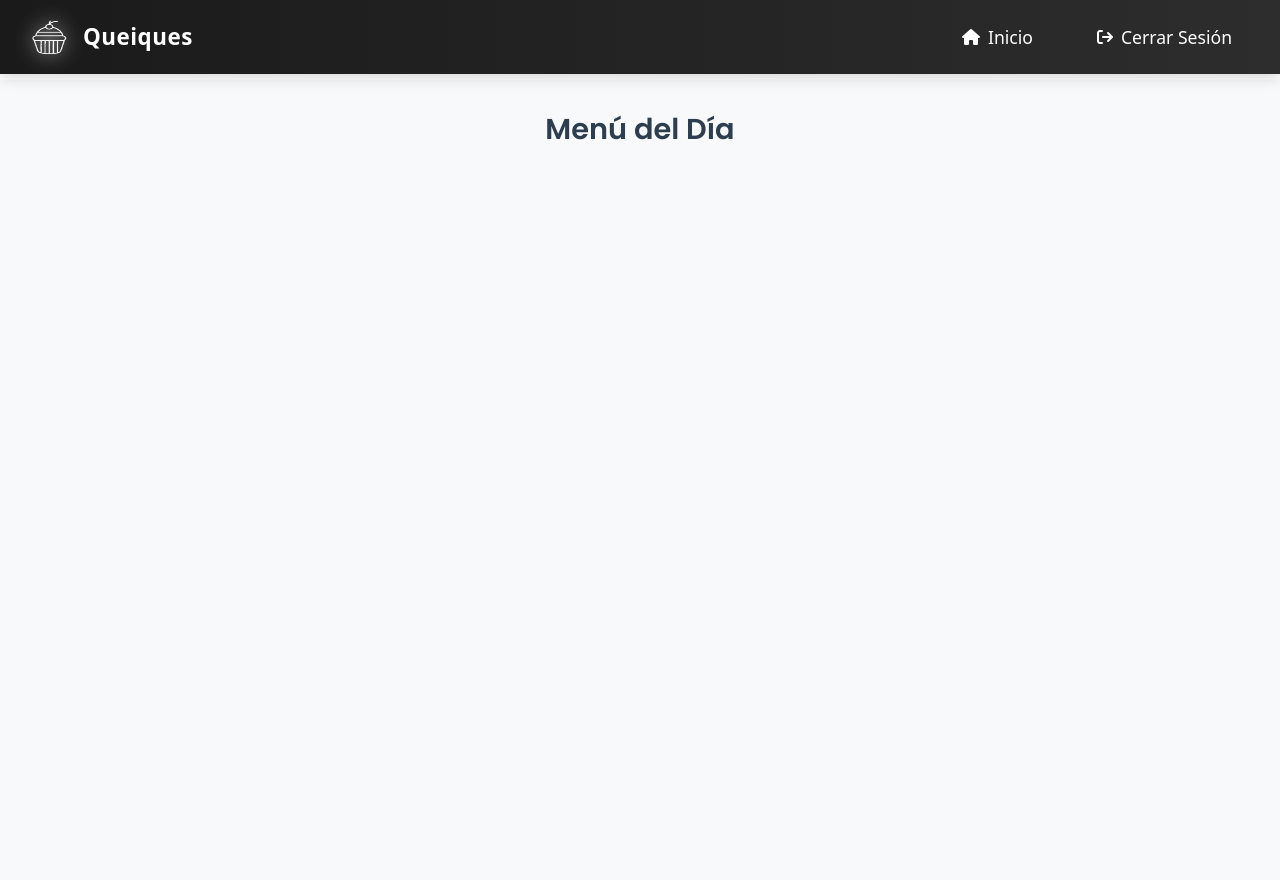
After one commit to InfinityJaaR/App-Restaurant, a Django app: template app/templates/CatalogoYMenu/menudia.html in a window 1280 px wide. The commit adds this page. Run offline with Django 5.2, Linux system fonts and the light colour scheme; the template is opened without the code that fills it, so the values that code supplies are empty; parts of the project's set-up code (start-up, migrations or seed data) failed here and were passed over.

Commit message:
Subida de archivos extras y cambios en documentos

```diff
--- /dev/null
+++ b/app/static/css/menudia.css
@@ -0,0 +1,38 @@
+.page-container {
+    padding: 2rem;
+    min-height: 100vh;
+    background-color: #f8f9fa;
+    font-family: 'Poppins', sans-serif;
+}
+
+.content-wrapper {
+    max-width: 1200px;
+    margin: 0 auto;
+}
+
+.header {
+    display: flex;
+    justify-content: space-between;
+    align-items: center;
+    margin-bottom: 2rem;
+}
+
+.header h1 {
+    color: #2c3e50;
+    font-size: 1.8rem;
+    font-weight: 600;
+}
+
+.titulo {
+    text-align: center;
+    margin-bottom: 1rem;
+    color: #2c3e50;
+    font-size: 1.8rem;
+    font-weight: 600;
+}
+
+.menu-container {
+    display: flex;
+    justify-content: space-between;
+    flex-wrap: wrap;
+}
--- /dev/null
+++ b/app/templates/CatalogoYMenu/menudia.html
@@ -0,0 +1,33 @@
+{% extends 'nav.html' %}
+{% load static %}
+
+{% block head %}
+<title>Menú del Día</title>
+<link rel="stylesheet" href="{% static 'css/menudia.css' %}">
+<link href="https://fonts.googleapis.com/css2?family=Poppins:wght@400;500;600&display=swap" rel="stylesheet">
+{% endblock %}
+
+{% block content %}
+<div class="page-container">
+    <div class="content-wrapper">
+        <div class="titulo">
+            <h1>Menú del Día</h1>
+        </div>
+        {% if messages %}
+        <div class="messages">
+            {% for message in messages %}
+            <div class="message {{ message.tags }}">
+                {{ message }}
+            </div>
+            {% endfor %}
+        </div>
+        {% endif %}
+
+        <div class="menu-container">
+
+
+        </div>
+
+    </div>
+</div>
+{% endblock %}
--- a/app/templates/home.html
+++ b/app/templates/home.html
@@ -106,12 +106,12 @@
                 <div class="card">
                     <i class="fa-solid fa-mug-hot"></i>
                     <h3>Gestión de Platillos</h3>
-                    <a href="#" class="card-button">Administrar</a>
+                    <a href="{% url 'gestion_platillos' %}" class="card-button">Administrar</a>
                 </div>
                 <div class="card">
                     <i class="fas fa-utensils"></i>
                     <h3>Gestión de Menú del día</h3>
-                    <a href="#" class="card-button">Administrar</a>
+                    <a href="{% url 'menu_diario' %}" class="card-button">Administrar</a>
                 </div>
             </div>
         </div>
--- a/app/templates/nav.html
+++ b/app/templates/nav.html
@@ -51,7 +51,7 @@
             </a></li>
             {% endif %}
             {% if user.groups.all.0.name == 'Encargado de Menu' %}
-            <li><a href="/menu" class="nav-item">
+            <li><a href="{% url 'menu_diario' %}" class="nav-item">
                 <i class="fas fa-utensils"></i> Menú
             </a></li>
             <li><a href="/reservas" class="nav-item">
--- a/app/urls.py
+++ b/app/urls.py
@@ -16,4 +16,7 @@ urlpatterns = [
     path('gestion_pedidos/', gestion_pedidos, name='gestion_pedidos'),
     path('registro_pedidos_no_registrados/', registro_pedidos_no_registrados, name='registro_pedidos_no_registrados'),
     path('perfil-cliente/', perfil_cliente, name='perfil_cliente'),
+    path('gestion_platillos/', gestionar_platillos, name='gestion_platillos'),
+    path('gestion_platillos/agregar_platillo/', agregar_platillo, name='agregar_platillo'),
+    path('menu_dia/', menu_diario, name='menu_diario'),
 ]
```
Also changed, not shown: app/static/css/catalogo.css (+35 -1 lines), app/templates/CatalogoYMenu/catalogo.html (renamed from app/templates/Catálogo y menú/catalogo.html, +10 -1 lines), app/views.py (+16 -0 lines), app/static/css/nuevoPlatillo.css (added).
